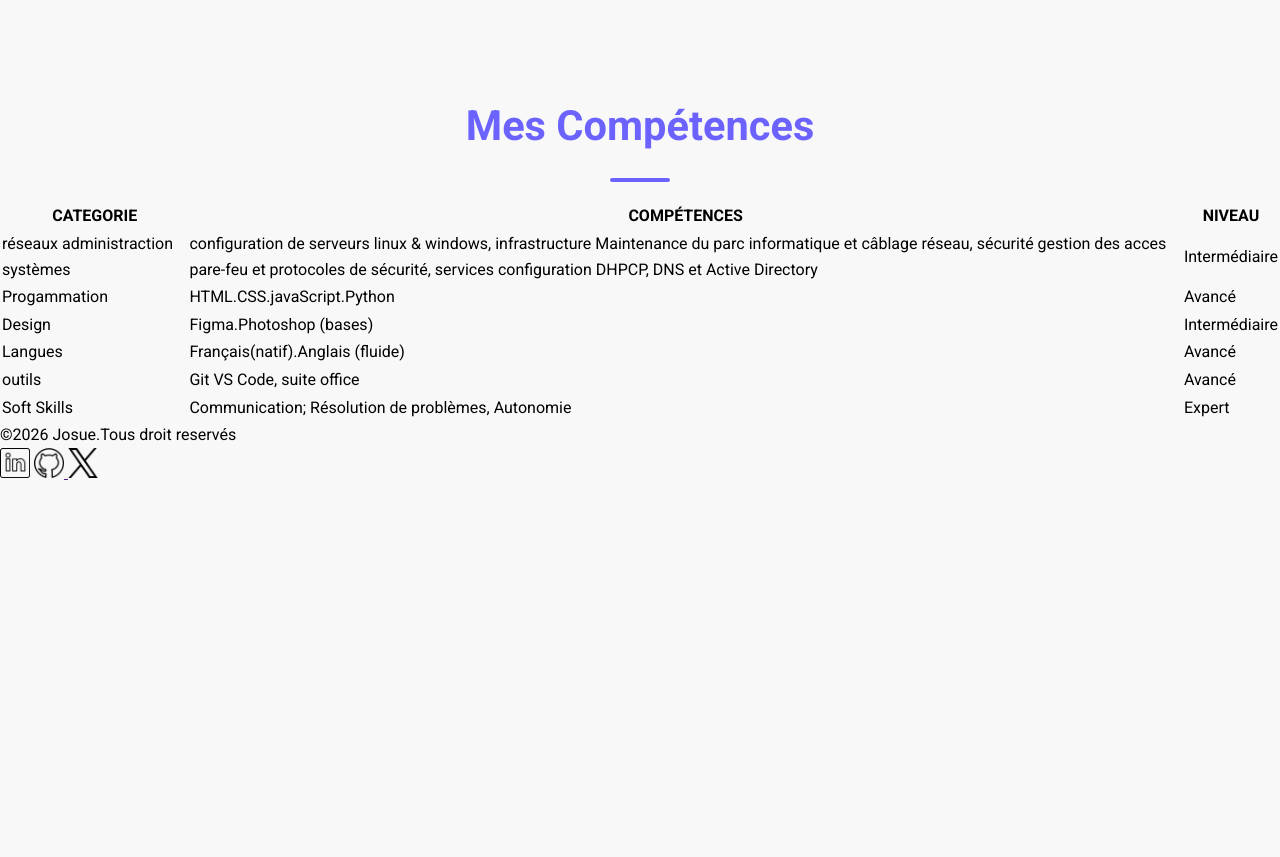
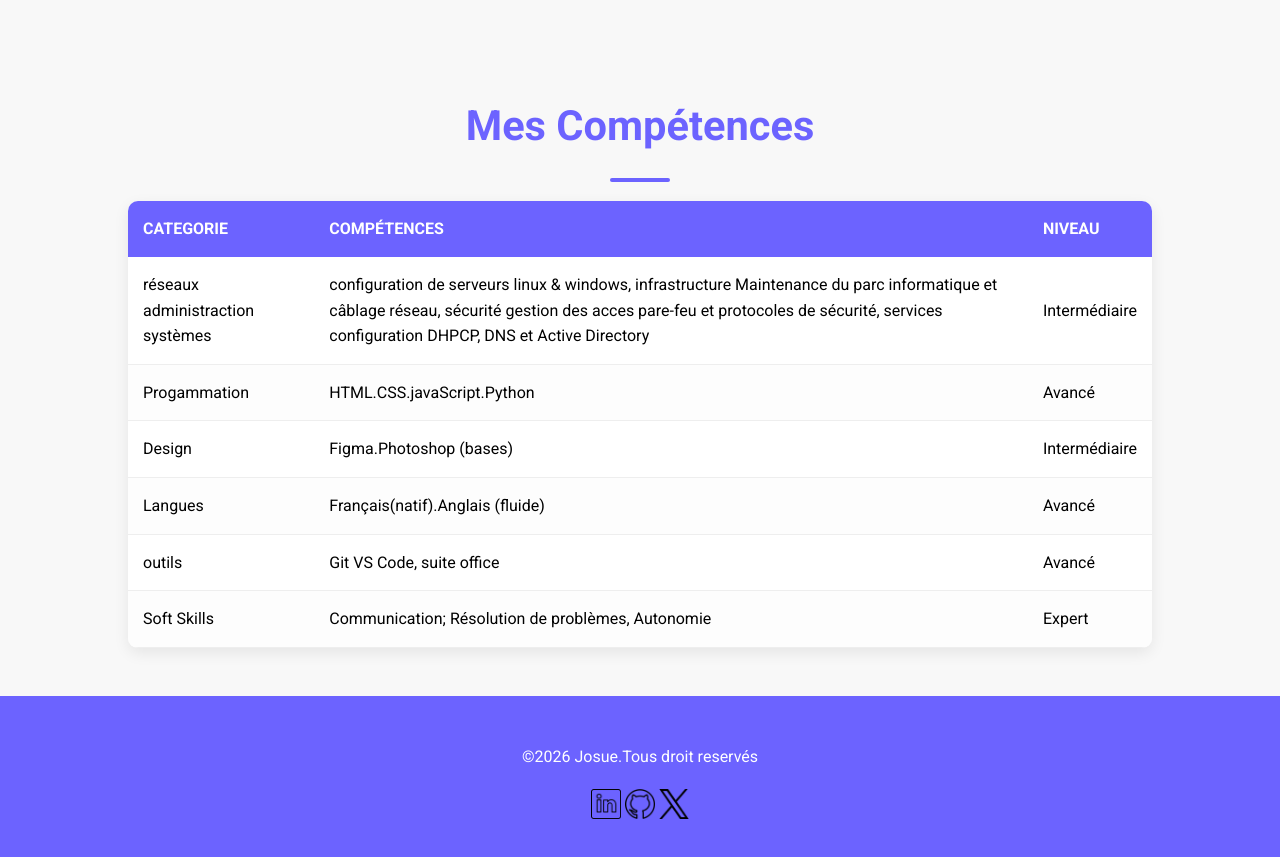
Before and after one commit to PUNGWE-TAGALA-JOSUE/Mon-portfolio-2026, a plain HTML site: page index.html in a window 1280 px wide. Shown: the part 1133-1990 px from the top of the page. Before the commit the page ends 1618 px from the top, so only its background shows below. Drawn offline with Linux system fonts and the light colour scheme.

Commit message:
stylisation de la section mes compétences et du footer

```diff
--- a/css/style.css
+++ b/css/style.css
@@ -150,3 +150,68 @@
          color: var(--gris-fonce);
          font-size: 1.2rem;
       }
+      .compétences table {
+                  width: 80%;
+                  margin: 0 auto;
+                  border-collapse: collapse;
+                  background-color:#fff;
+                  box-shadow: 0 5px 15px rgba(0,0,0,0.08);
+                  border-radius: 10px;
+                  overflow: hidden;
+      }
+
+      .compétences table th, .compétences table td {
+                     padding: 15px;
+
+      }
+
+      .compétences table  thead {
+              background-color: var(--violet-doux);
+              color: #fff;
+              text-transform: uppercase;
+      }
+
+      .compétences table tbody td {
+          border-bottom:  1px solid var(--gris-claire);
+      }
+
+      .compétences table tbody tr:nth-child(even){
+           background-color: #FDFDFD;
+      }
+
+      .compétences table tbody tr{
+              transition: background-color 0.3s ease;
+      }
+
+      .compétences table tbody tr:hover {
+            background-color: #F0F0F0;
+      }
+
+      .compétences table thead th {
+            text-align: left;
+
+      }
+
+      footer {
+         margin-top: 3rem;
+         background-color: var(--violet-doux);
+         padding: 3rem 0;
+         text-align: center;
+      }
+
+      footer p {
+           color: white;
+           margin-bottom: 1.2rem;
+      }
+
+      footer a {
+            display: inline-block;
+            font-size: 1.6rem;
+            color: 0 10px;
+            transition: color 0.3s ease, tranform 0.2s ease;
+      }
+
+      footer a:hover{
+           color: var(--Orange-vif);
+           transform: translateY(-3px);
+      }
--- a/index.html
+++ b/index.html
@@ -49,7 +49,7 @@
                                                maitriser le Framework laravel</p>
 
                 </section>
-                <section><h2>Mes Compétences</h2>
+                <section class="compétences"><h2>Mes Compétences</h2>
                  <table>
                  <thead>
                   <tr>
```
